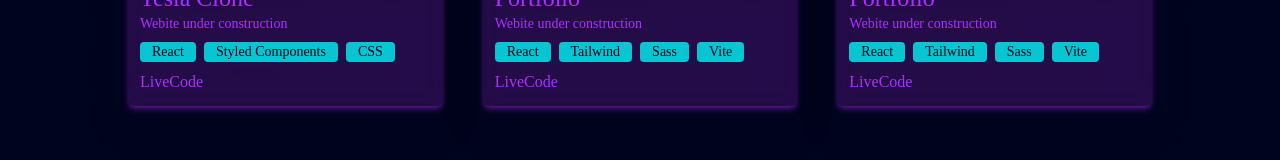
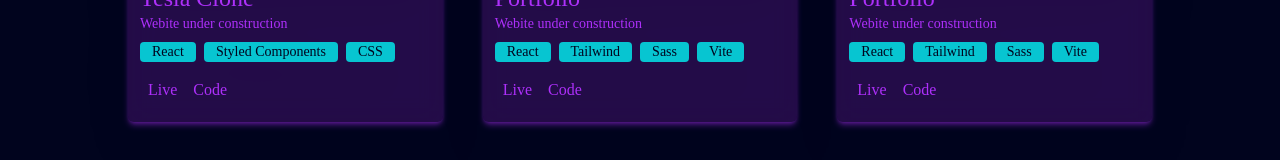
Before and after one commit to devvsakib/dsportfolio, a React (Vite) app: page /projects in a window 1280 px wide. Shown: the part 403-563 px from the top of the page. Built offline with nearby package versions, Linux system fonts and the light colour scheme; a web font is replaced by a local one.

Commit message:
button motion added

```diff
--- a/src/components/Projects/ProjectCard.jsx
+++ b/src/components/Projects/ProjectCard.jsx
@@ -57,8 +57,14 @@ const ProjectCard = ({ project }) => {
                     }
                 </div>
                 <div className="bg-transparent">
-                    <a href="#" className="project-card__link">Live</a>
-                    <a href="#" className="project-card__link">Code</a>
+                    <motion.button
+                        whileTap={{ scale: 0.6 }}
+
+                        href="#" className="project-card__link p-2 mb-0">Live</motion.button>
+                    <motion.button
+                        whileTap={{ scale: 0.6 }}
+
+                        href="#" className="project-card__link p-2 mb-0">Code</motion.button>
                 </div>
             </div>
         </motion.div>
```
